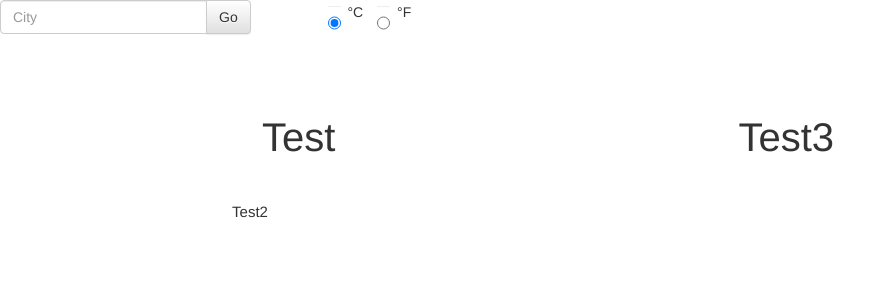
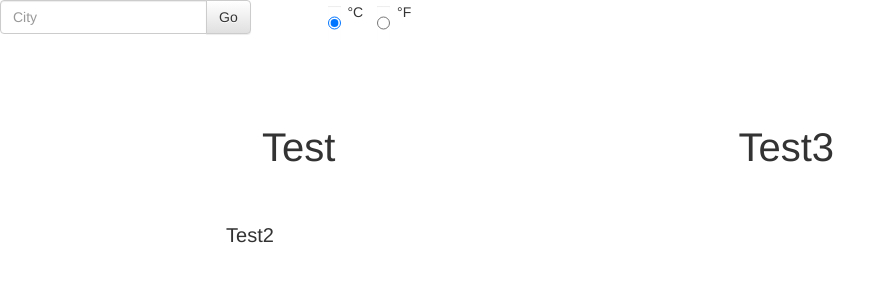
Before and after one commit to MaartenPlatenburg/MaartenPlatenburg.github.io, a plain HTML site: page index.html in a window 1280 px wide. Shown: the whole page, without its empty margins (0-896 px from the left). Drawn offline with nearby package versions, Linux system fonts and the light colour scheme; no server answers.

Commit message:
Extra padding

```diff
--- a/main.css
+++ b/main.css
@@ -10,10 +10,10 @@
 
 .col-md-5 {
    font-size: 40px;
-   padding: 15px;
+   padding: 25px;
 }
 
 .col-md-4 {
-   font-size: 15px;
+   font-size: 20px;
    padding: 20px;
 }
```
